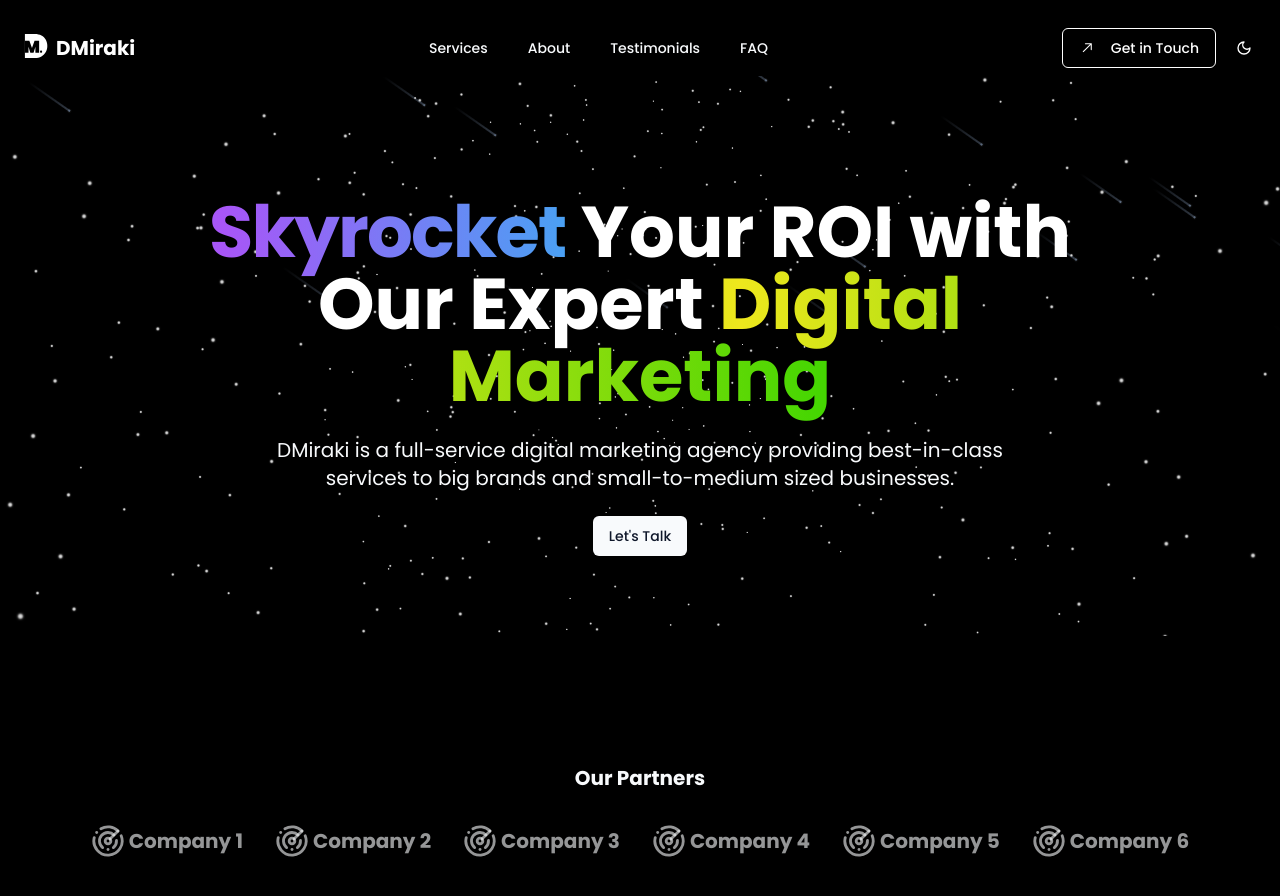
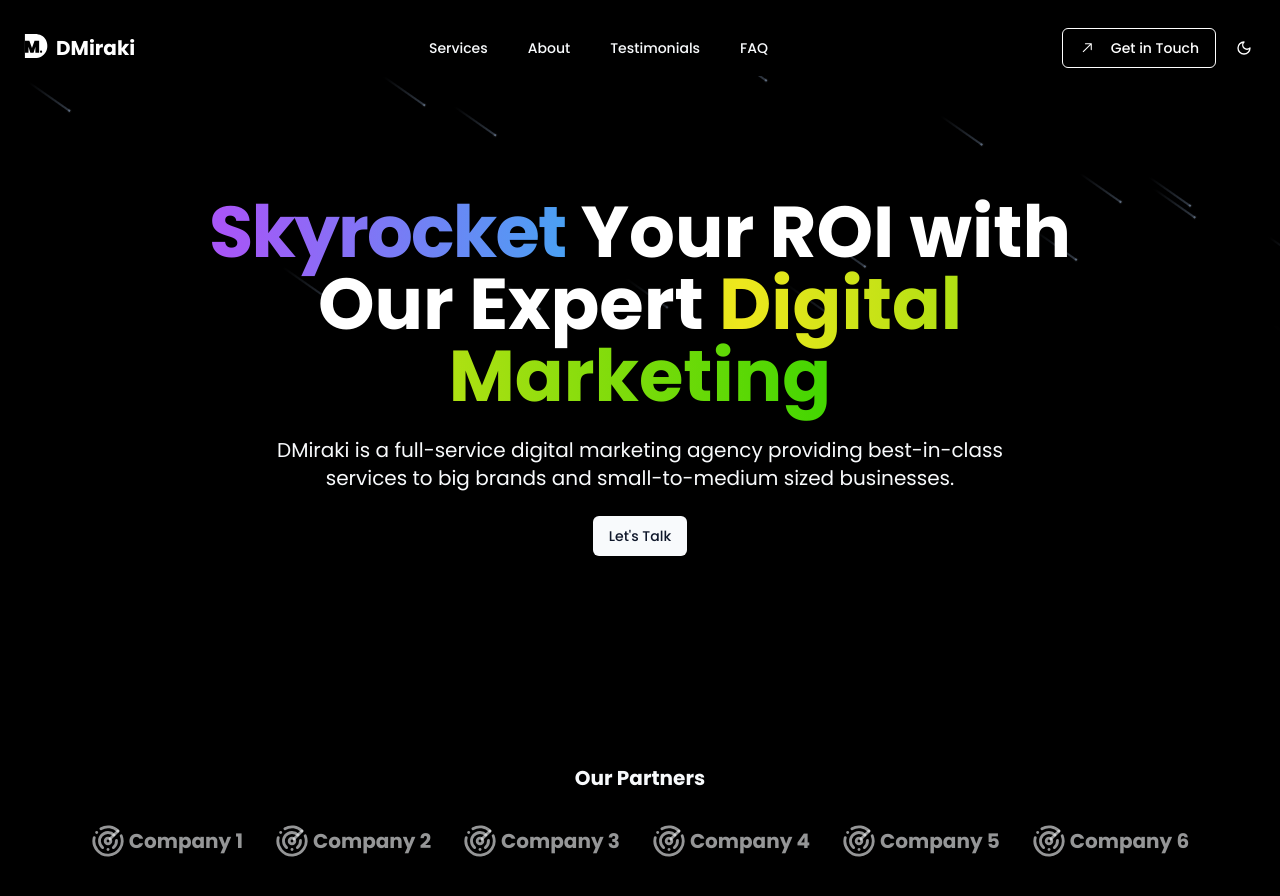
Before and after one commit to sidonweb/dmiraki, a React (Vite) app: page / in a window 1280 px wide. Shown: the top 896 px of the page. Built offline with nearby package versions, Linux system fonts and the light colour scheme.

Commit message:
bug fixes

```diff
--- a/src/components/About.tsx
+++ b/src/components/About.tsx
@@ -4,7 +4,7 @@
 import { useTheme } from "./theme-provider";
 
 export const About = () => {
-  const {theme} = useTheme()
+  const { theme } = useTheme()
   return (
     <section
       id="about"
@@ -26,7 +26,7 @@
                 Company
               </h2>
               <p className="text-xl text-muted-foreground mt-4">
-              We are a passionate team of digital experts dedicated to helping brands grow and thrive in the digital age. With a perfect blend of creativity, innovation, and technical expertise, we provide tailored solutions that empower businesses to reach their full potential. Our commitment is to deliver measurable results through personalized strategies, cutting-edge technologies, and seamless user experiences.
+                We are a passionate team of digital experts dedicated to helping brands grow and thrive in the digital age. With a perfect blend of creativity, innovation, and technical expertise, we provide tailored solutions that empower businesses to reach their full potential. Our commitment is to deliver measurable results through personalized strategies, cutting-edge technologies, and seamless user experiences.
               </p>
             </div>
 
--- a/src/components/Hero.tsx
+++ b/src/components/Hero.tsx
@@ -1,7 +1,5 @@
-import { Stars } from "@react-three/drei";
 import { Button } from "./ui/button"
 import Meteors from "./ui/meteors";
-import { Canvas } from "@react-three/fiber";
 import { useNavigate } from "react-router-dom";
 
 export const Hero = () => {
@@ -33,11 +31,6 @@
 
       </div>
       <Meteors />
-      <div className="absolute inset-0 z-0">
-        <Canvas className="bg-transparent">
-          <Stars radius={50} count={2500} factor={4} fade speed={1} />
-        </Canvas>
-      </div>
     </section>
   );
 };
```
Also changed, not shown: package.json (+1 -6 lines), 1 other file (tests, documents, lock files or other folders).
